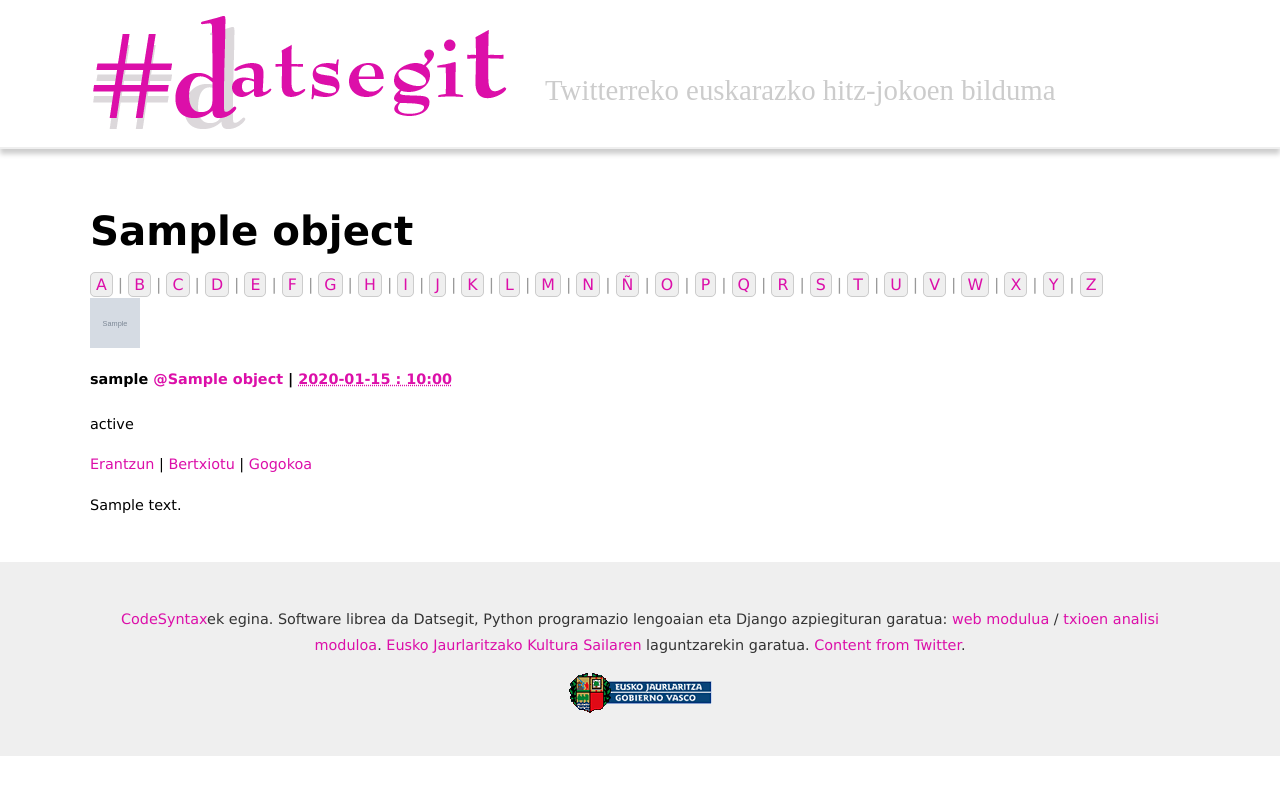
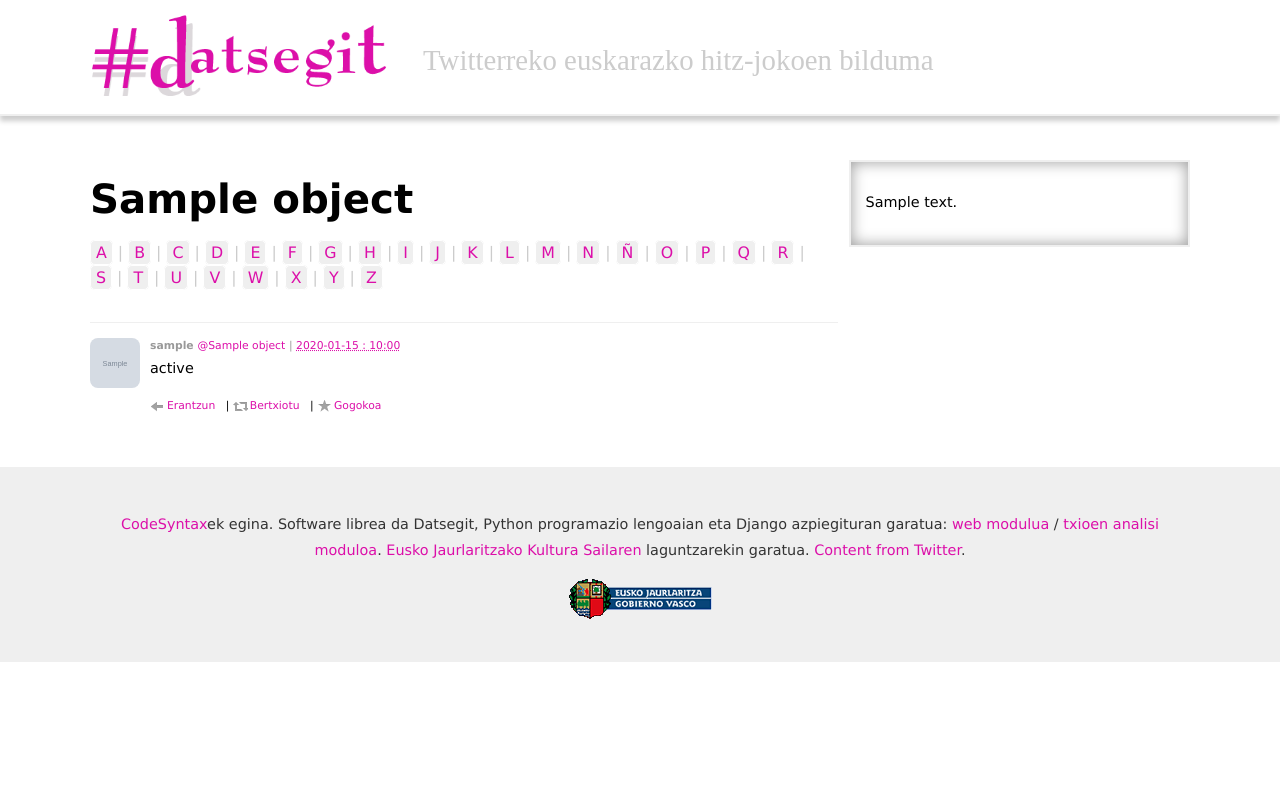
Before and after one commit to codesyntax/datsegit, a Django app: template datsegit/templates/twhst/status_list.html in a window 1280 px wide. Run offline with Django 3.2, Linux system fonts and the light colour scheme; the template is opened without the code that fills it: most values are stand-ins (such as "Sample title", 1, 10 or a date in 2020); grey boxes marked "Sample" are stand-in pictures.

Commit message:
Two columns site

```diff
--- a/datsegit/static/css/style.css
+++ b/datsegit/static/css/style.css
@@ -1,3 +1,5 @@
+@media screen {
+
 body{
     background-color:white;
     padding:0;
@@ -24,6 +26,7 @@ h2{
     padding:5px 10px;
     background-color: #efefef;
     border-radius:8px;
+    margin-bottom:0;
 }
 h3{
     font-size:150%;
@@ -45,10 +48,13 @@ header{
     float:left;
     margin-right:3%;
 }
+#logo img{
+    max-width:300px;
+}
 #tagline{
     font-size:200%;
     color:#ccc;
-    padding-top:60px;
+    padding-top:30px;
 }
 /********************edukia*********/
 #maincontainer{
@@ -58,7 +64,18 @@ header{
     font-family:verdana;
     line-height:1.8em;
 }
+#content{
+    width:68%;
+    float:left;
+}
+#right{
+    width:28%;
+    float:right;
+    padding:1em;
+    box-shadow:0 0px 15px rgba(1,1,1,0.4)inset;
+    border:2px solid #efefef;
 
+}
 .abian li{
     display:block;
     float:left;
@@ -83,14 +100,16 @@ header{
 }
 .alpha{
     font-size:110%;
-    color:#999;
+    color:#ccc;
+    margin-bottom:1em;
 }
 .alpha a{
     background-color:#efefef;
     padding:2px 5px;
     margin-right:5px;
+    margin-bottom:5px;
     border-radius:5px;
-    border:1px solid #ccc;
+    border:1px solid white;
     margin-bottom:1em;
 }
 .alpha a:hover{
@@ -98,8 +117,79 @@ header{
     text-decoration:none;
 }
 
+.status{
+    border-top: 1px solid #efefef;
+    display: block;
+    float: left;
+    padding: 10px 0 5px;
+    width: 100%;
+    margin-top:1em;
+}
 
+.status img{
+    border-radius:8px;
+    -moz-border-radius:8px;
+    -webkit-border-radius:8px;
+    float: left;
+    margin: 5px 10px 0 0;
+}
+.tweet_body {
+    overflow: hidden;
 
+}
+
+.status h4 {
+    font-family: Verdana,Arial,Helvetica,sans-serif;
+    font-size: 75%;
+    margin-bottom: 0;
+    margin-top:0;
+    color: #999999;
+    font-weight: bold;
+}
+.status h4 a , .status .statusdate{
+    font-weight: normal;
+}
+.status p{
+    line-height:1.4em;
+    margin-top:0;
+}
+.tw_wrapper {
+    height: 25px;
+}
+.twitter_options {
+    font-family: verdana;
+    font-size: 75%;
+    clear:both !important;
+    float:left;
+}
+.tw_wrapper a {
+    color: #999999;
+}
+.twitter_options a {
+    padding: 2px 7px 2px 0;
+}
+
+.icon-arrow-left, .icon-retweet, .icon-star {
+    background: url("/static/img/icons.png") no-repeat scroll -14px 2px rgba(0, 0, 0, 0);
+    display: inline-block;
+    height: 14px;
+    line-height: 14px;
+    margin-right: 2px;
+    margin-top: 1px;
+    vertical-align: text-top;
+    width: 15px;
+}
+.icon-retweet {
+    background: url("/static/img/icons.png") no-repeat scroll -30px 2px rgba(0, 0, 0, 0);
+}
+.icon-star {
+    background: url("/static/img/icons.png") no-repeat scroll 1px 0 rgba(0, 0, 0, 0);
+}
+.twitterimage img{
+    border-radius:0;
+    border:2px solid #efefef;
+    max-height:400px;
+}
 
 
 #visualclear{
@@ -119,8 +209,16 @@ footer{
     text-align:center;
     font-family:verdana;
     color:#333;
+}
+
 
 }
-footer img{
-    /*float:right;*/
+
+
+@media only screen and (max-width: 800px) {
+    #content, #right{
+        width:98%;
+        float:none;
+        clear:both;
+    }
 }
```
Also changed, not shown: datsegit/static/img/icons.png (added).
